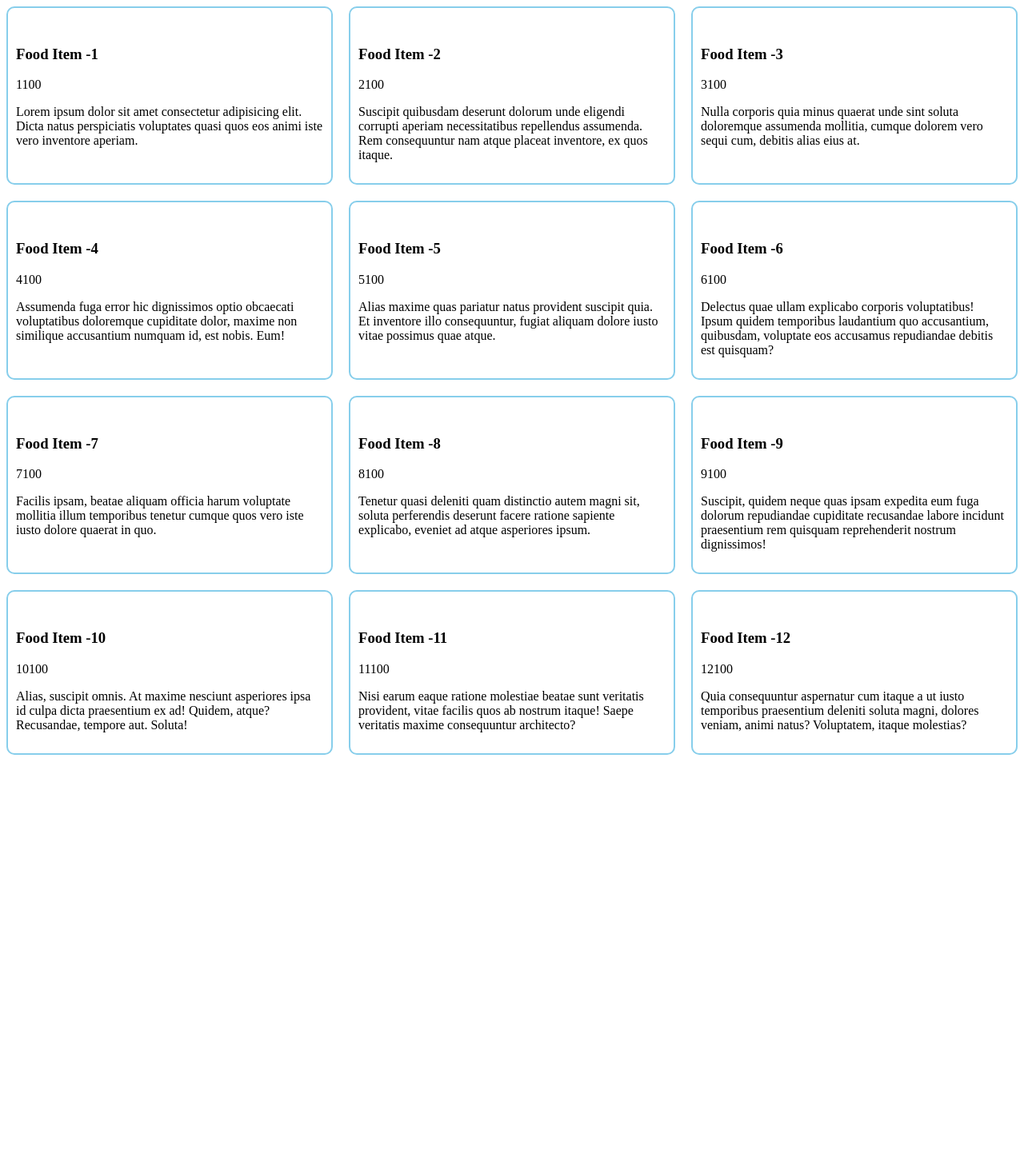
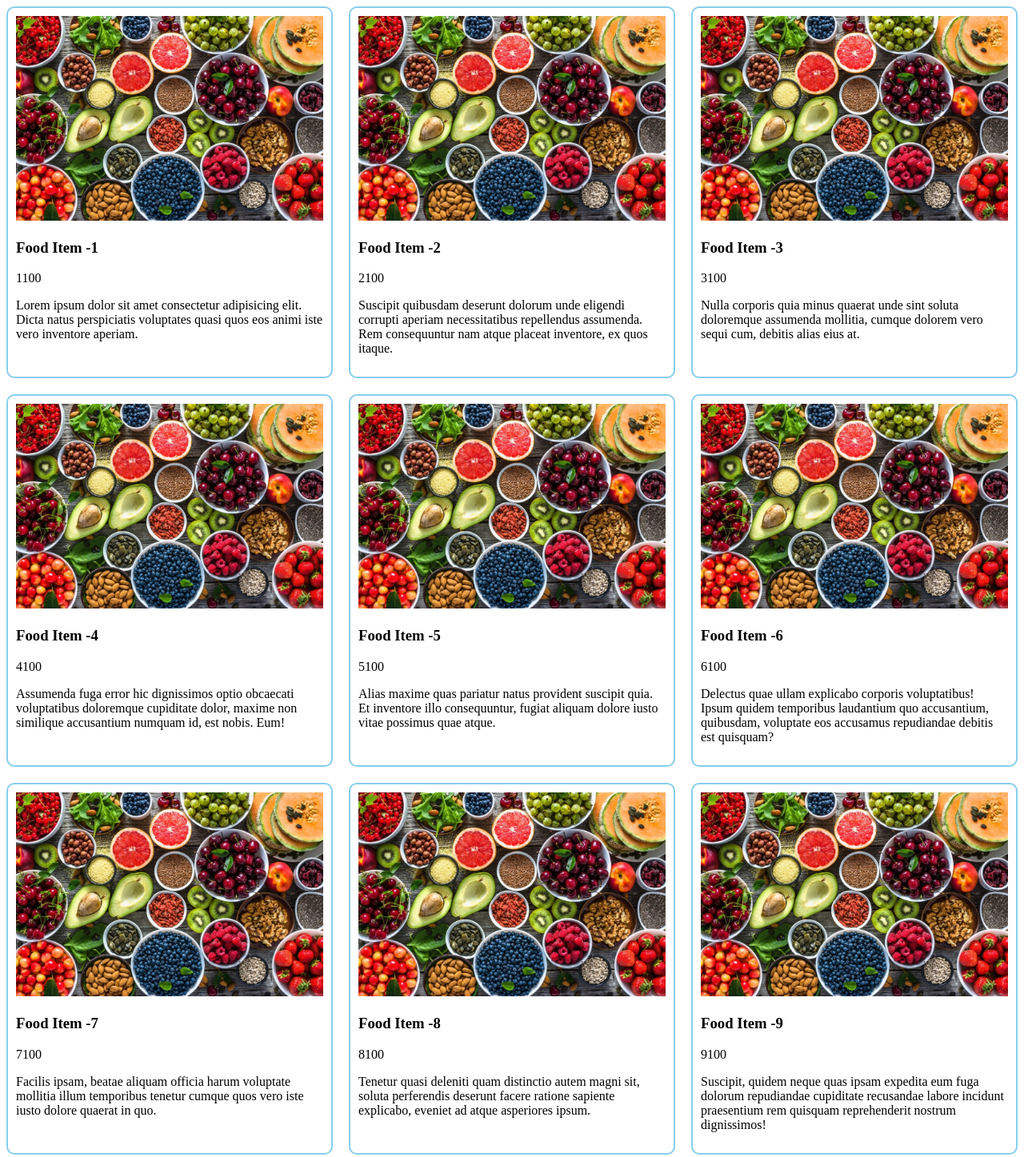
Before and after one commit to Me-Fahad/resposive-exp-1-, a plain HTML site: page index.html in a window 1280 px wide. Shown: the top 1447 px of the page at 80% size. Before the commit the page ends 952 px from the top, so only its background shows below. Drawn offline with Linux system fonts and the light colour scheme; the site is published under a folder, as on GitHub Pages, so addresses that start at the root find nothing.

Commit message:
pic edited

```diff
--- a/index.html
+++ b/index.html
@@ -10,73 +10,73 @@
     <!--.container>.food*12>img[src="/fresh-foods_AdobeStock_LEAD.jpeg"]+h3{Food Item -$}+p{$//00}+p>lorem20 -->
     <div class="container">
         <div class="food">
-            <img src="/asset/fresh-foods_AdobeStock_LEAD.jpeg" alt="">
+            <img src="asset/fresh-foods_AdobeStock_LEAD.jpeg" alt="">
             <h3>Food Item -1</h3>
             <p>1100</p>
             <p>Lorem ipsum dolor sit amet consectetur adipisicing elit. Dicta natus perspiciatis voluptates quasi quos eos animi iste vero inventore aperiam.</p>
         </div>
         <div class="food">
-            <img src="/asset/fresh-foods_AdobeStock_LEAD.jpeg" alt="">
+            <img src="asset/fresh-foods_AdobeStock_LEAD.jpeg" alt="">
             <h3>Food Item -2</h3>
             <p>2100</p>
             <p>Suscipit quibusdam deserunt dolorum unde eligendi corrupti aperiam necessitatibus repellendus assumenda. Rem consequuntur nam atque placeat inventore, ex quos itaque.</p>
         </div>
         <div class="food">
-            <img src="/asset/fresh-foods_AdobeStock_LEAD.jpeg" alt="">
+            <img src="asset/fresh-foods_AdobeStock_LEAD.jpeg" alt="">
             <h3>Food Item -3</h3>
             <p>3100</p>
             <p>Nulla corporis quia minus quaerat unde sint soluta doloremque assumenda mollitia, cumque dolorem vero sequi cum, debitis alias eius at.</p>
         </div>
         <div class="food">
-            <img src="/asset/fresh-foods_AdobeStock_LEAD.jpeg" alt="">
+            <img src="asset/fresh-foods_AdobeStock_LEAD.jpeg" alt="">
             <h3>Food Item -4</h3>
             <p>4100</p>
             <p>Assumenda fuga error hic dignissimos optio obcaecati voluptatibus doloremque cupiditate dolor, maxime non similique accusantium numquam id, est nobis. Eum!</p>
         </div>
         <div class="food">
-            <img src="/asset/fresh-foods_AdobeStock_LEAD.jpeg" alt="">
+            <img src="asset/fresh-foods_AdobeStock_LEAD.jpeg" alt="">
             <h3>Food Item -5</h3>
             <p>5100</p>
             <p>Alias maxime quas pariatur natus provident suscipit quia. Et inventore illo consequuntur, fugiat aliquam dolore iusto vitae possimus quae atque.</p>
         </div>
         <div class="food">
-            <img src="/asset/fresh-foods_AdobeStock_LEAD.jpeg" alt="">
+            <img src="asset/fresh-foods_AdobeStock_LEAD.jpeg" alt="">
             <h3>Food Item -6</h3>
             <p>6100</p>
             <p>Delectus quae ullam explicabo corporis voluptatibus! Ipsum quidem temporibus laudantium quo accusantium, quibusdam, voluptate eos accusamus repudiandae debitis est quisquam?</p>
         </div>
         <div class="food">
-            <img src="/asset/fresh-foods_AdobeStock_LEAD.jpeg" alt="">
+            <img src="asset/fresh-foods_AdobeStock_LEAD.jpeg" alt="">
             <h3>Food Item -7</h3>
             <p>7100</p>
             <p>Facilis ipsam, beatae aliquam officia harum voluptate mollitia illum temporibus tenetur cumque quos vero iste iusto dolore quaerat in quo.</p>
         </div>
         <div class="food">
-            <img src="/asset/fresh-foods_AdobeStock_LEAD.jpeg" alt="">
+            <img src="asset/fresh-foods_AdobeStock_LEAD.jpeg" alt="">
             <h3>Food Item -8</h3>
             <p>8100</p>
             <p>Tenetur quasi deleniti quam distinctio autem magni sit, soluta perferendis deserunt facere ratione sapiente explicabo, eveniet ad atque asperiores ipsum.</p>
         </div>
         <div class="food">
-            <img src="/asset/fresh-foods_AdobeStock_LEAD.jpeg" alt="">
+            <img src="asset/fresh-foods_AdobeStock_LEAD.jpeg" alt="">
             <h3>Food Item -9</h3>
             <p>9100</p>
             <p>Suscipit, quidem neque quas ipsam expedita eum fuga dolorum repudiandae cupiditate recusandae labore incidunt praesentium rem quisquam reprehenderit nostrum dignissimos!</p>
         </div>
         <div class="food">
-            <img src="/asset/fresh-foods_AdobeStock_LEAD.jpeg" alt="">
+            <img src="asset/fresh-foods_AdobeStock_LEAD.jpeg" alt="">
             <h3>Food Item -10</h3>
             <p>10100</p>
             <p>Alias, suscipit omnis. At maxime nesciunt asperiores ipsa id culpa dicta praesentium ex ad! Quidem, atque? Recusandae, tempore aut. Soluta!</p>
         </div>
         <div class="food">
-            <img src="/asset/fresh-foods_AdobeStock_LEAD.jpeg" alt="">
+            <img src="asset/fresh-foods_AdobeStock_LEAD.jpeg" alt="">
             <h3>Food Item -11</h3>
             <p>11100</p>
             <p>Nisi earum eaque ratione molestiae beatae sunt veritatis provident, vitae facilis quos ab nostrum itaque! Saepe veritatis maxime consequuntur architecto?</p>
         </div>
         <div class="food">
-            <img src="/asset/fresh-foods_AdobeStock_LEAD.jpeg" alt="">
+            <img src="asset/fresh-foods_AdobeStock_LEAD.jpeg" alt="">
             <h3>Food Item -12</h3>
             <p>12100</p>
             <p>Quia consequuntur aspernatur cum itaque a ut iusto temporibus praesentium deleniti soluta magni, dolores veniam, animi natus? Voluptatem, itaque molestias?</p>
```
